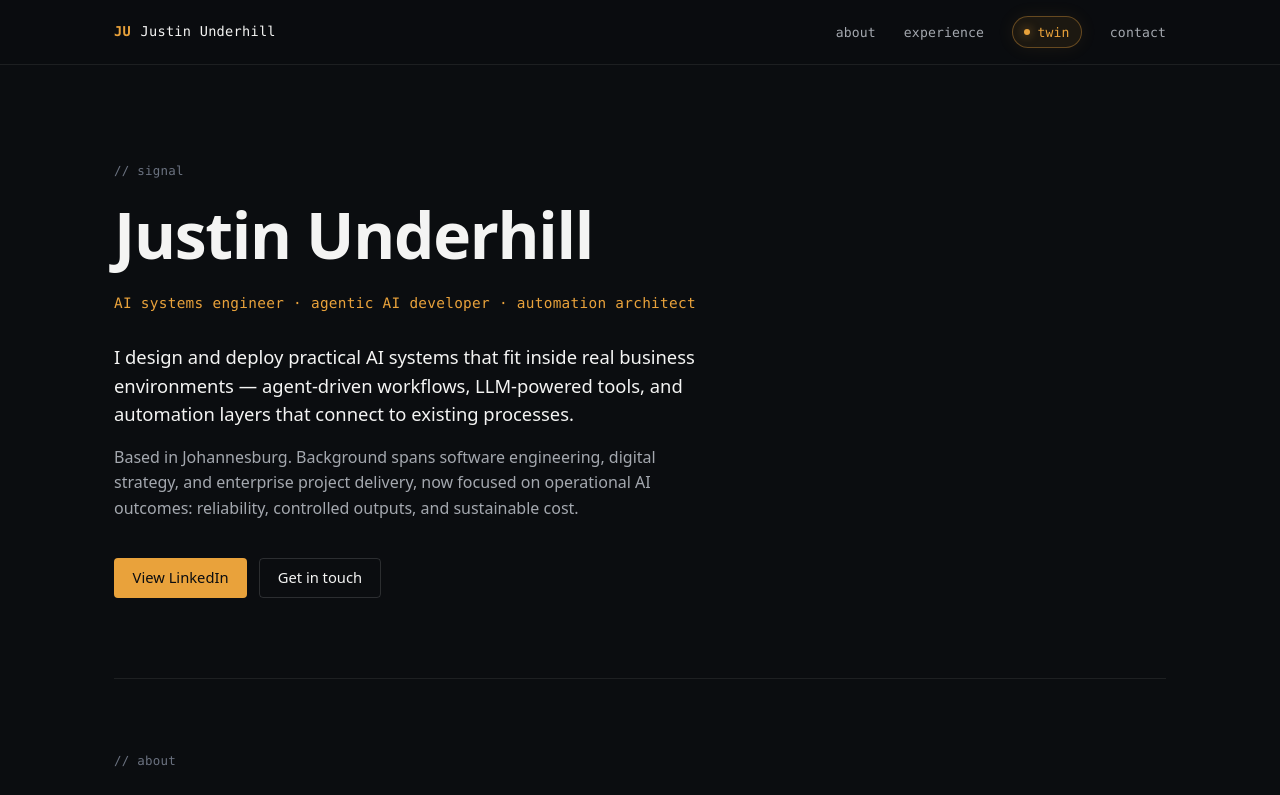
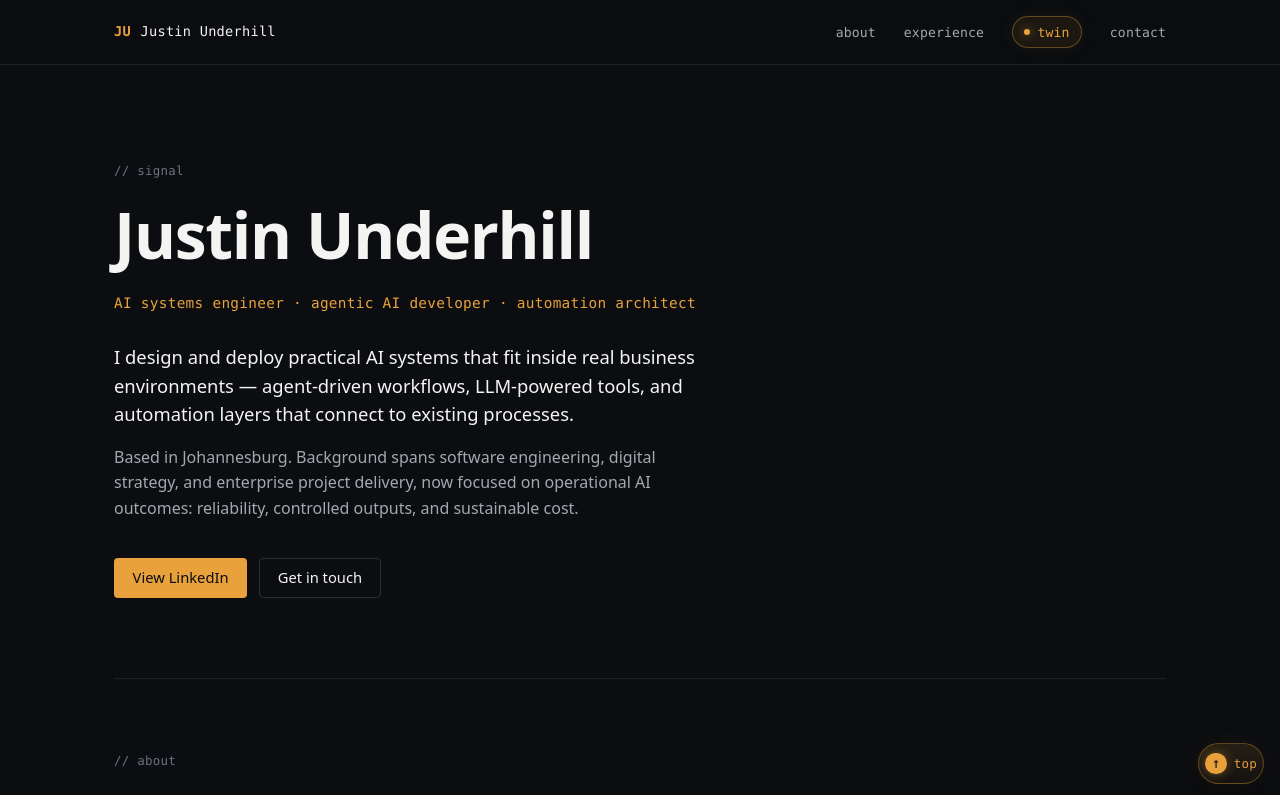
Before and after one commit to justinunderhill/digitalcv, a Next.js app: page / in a window 1280 px wide. Shown: the top 795 px of the page. Built offline with nearby package versions, Linux system fonts and the light colour scheme; no server answers.

Commit message:
Add back to top control

```diff
--- a/app/globals.css
+++ b/app/globals.css
@@ -533,6 +533,52 @@ footer {
   color: var(--ink-subtle);
 }
 
+.back-to-top {
+  position: fixed;
+  right: 1rem;
+  bottom: 1rem;
+  z-index: 60;
+  min-width: 4.1rem;
+  height: 2.55rem;
+  display: inline-flex;
+  align-items: center;
+  justify-content: center;
+  gap: 0.42rem;
+  border: 1px solid rgba(233, 162, 59, 0.34);
+  border-radius: 999px;
+  background:
+    linear-gradient(180deg, rgba(233, 162, 59, 0.12), rgba(233, 162, 59, 0.04)),
+    rgba(11, 13, 16, 0.88);
+  color: var(--accent);
+  box-shadow:
+    0 12px 30px rgba(0, 0, 0, 0.3),
+    0 0 22px rgba(233, 162, 59, 0.08);
+  backdrop-filter: blur(10px);
+  font-family: var(--font-mono);
+  font-size: 0.78rem;
+  letter-spacing: 0.02em;
+}
+
+.back-to-top span:first-child {
+  width: 1.35rem;
+  height: 1.35rem;
+  display: inline-flex;
+  align-items: center;
+  justify-content: center;
+  border-radius: 50%;
+  background: var(--accent);
+  color: var(--bg);
+  font-size: 0.9rem;
+  line-height: 1;
+  box-shadow: 0 0 12px rgba(233, 162, 59, 0.42);
+}
+
+.back-to-top:hover {
+  border-color: rgba(233, 162, 59, 0.72);
+  color: var(--ink);
+  transform: translateY(-2px);
+}
+
 /* ---------- Digital Twin chat ---------- */
 
 .twin-hub-section {
--- a/app/page.tsx
+++ b/app/page.tsx
@@ -370,6 +370,11 @@ export default function Home() {
           <span>Johannesburg · ZA</span>
         </div>
       </footer>
+
+      <a className="back-to-top" href="#top" aria-label="Back to top">
+        <span aria-hidden="true">↑</span>
+        <span>top</span>
+      </a>
     </>
   );
 }
```
